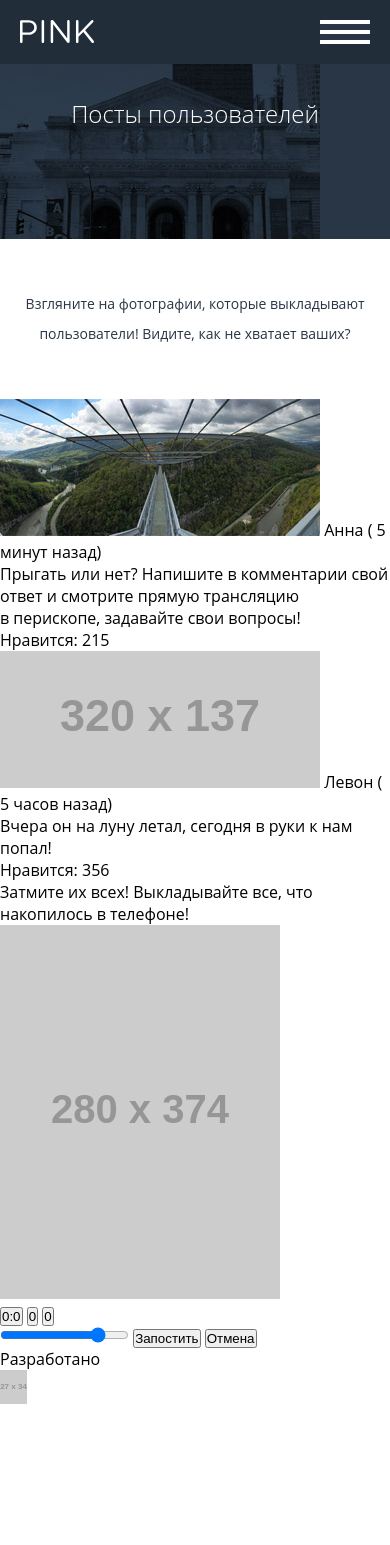
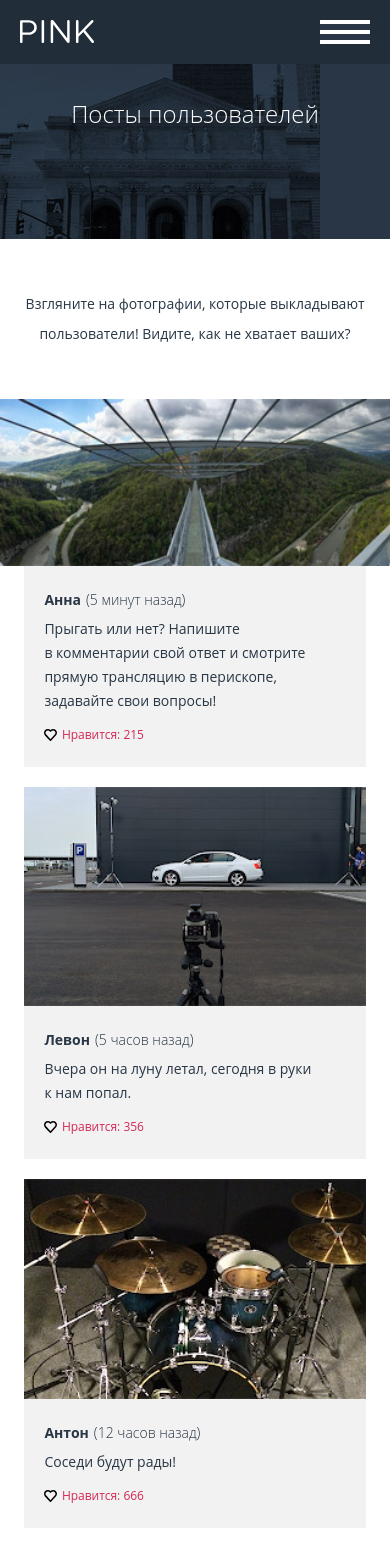
Before and after one commit to rrramble/794021-pink-16, a website: page source/photo.html in a window 390 px wide. Shown: the top 1545 px of the page. Before the commit the page ends 1409 px from the top, so only its background shows below. Drawn offline with nearby package versions, Linux system fonts and the light colour scheme; files that its build step writes are made by us from their sources; placeholder pictures from the web are drawn by us.

Commit message:
feature: make markup and CSS for user-posts

```diff
--- a/source/photo.html
+++ b/source/photo.html
@@ -45,62 +45,179 @@
     <ul class="users-posts__list">
       <li class="user-post"
       >
-        <img class="user-post__img user-post__img--best-of-the-day"
-          src="img/panorama-mobile@1x.jpg"
+        <img class="user-post__img user-post__img--panoram-of-the-day"
+          src="img/panorama-mobile@1x.jpg" width="320" height="137"
           alt="Фото пользователя"
         />
-        <span class="user-post__name">
-          Анна
-        </span>
-        <span class="user-post__time-passed">
-          (
-          <span class="user-post__time-passed-text">
-            5 минут
-          </span>
-          назад)
-        </span>
-        <p class="user-post__text">
-          Прыгать или нет? Напишите в&nbsp;комментарии свой ответ и смотрите прямую трансляцию
-          в&nbsp;перископе, задавайте свои вопросы!
-        </p>
-        <span class="user-post__likes">
-          Нравится:
-          <span class="user-post__likes-count"
-          >
-            215
-          </span>
-        </span>
+
+        <div class="user-post__info">
+          <header class="user-post-info__header">
+            <h3 class="user-post-info__name">Анна</h3>
+            <p class="user-post-info__time-passed">5 минут назад</p>
+          </header>
+
+          <p class="user-post-info__text">
+              Прыгать или нет? Напишите в&nbsp;комментарии свой ответ и смотрите прямую трансляцию
+              в&nbsp;перископе, задавайте свои вопросы!
+          </p>
+          <footer class="user-post-info__footer">
+            <button class="user-post-info__set-your-like" type="button">
+              <span class="visually-hidden">Лайкнуть</span>
+            </button>
+            <p class="user-post-info__likes-count">Нравится: 215</p>
+          </footer>
+        </div>
       </li>
 
       <li class="user-post"
       >
         <img class="user-post__img"
-          src="https://placehold.it/320x137"
+          src="img/photo-car-mobile@1x.jpg" width="280" height="180"
           alt="Фото пользователя"
         />
-        <span class="user-post__name">
-          Левон
-        </span>
-        <span class="user-post__time-passed">
-          (
-          <span class="user-post__time-passed-text">
-            5 часов
-          </span>
-          назад)
-        </span>
-        <p>
-          Вчера он на&nbsp;луну летал, сегодня в&nbsp;руки к&nbsp;нам попал!
-        </p>
-        <span class="user-post__likes">
-          Нравится:
-          <span class="user-post__likes-count"
-          >
-            356
-          </span>
-        </span>
 
+        <div class="user-post__info">
+          <header class="user-post-info__header">
+            <h3 class="user-post-info__name">Левон</h3>
+            <p class="user-post-info__time-passed">5 часов назад</p>
+          </header>
+
+          <p class="user-post-info__text">
+            Вчера он на&nbsp;луну летал, сегодня в&nbsp;руки к&nbsp;нам попал.
+          </p>
+          <footer class="user-post-info__footer">
+            <button class="user-post-info__set-your-like" type="button">
+              <span class="visually-hidden">Лайкнуть</span>
+            </button>
+            <p class="user-post-info__likes-count">Нравится: 356</p>
+          </footer>
+        </div>
       </li>
-    </ul>
+
+      <li class="user-post"
+      >
+        <img class="user-post__img"
+          src="img/photo-drumset-mobile@1x.jpg" width="280" height="180"
+          alt="Фото пользователя"
+        />
+
+        <div class="user-post__info">
+          <header class="user-post-info__header">
+            <h3 class="user-post-info__name">Антон</h3>
+            <p class="user-post-info__time-passed">12 часов назад</p>
+          </header>
+
+          <p class="user-post-info__text">
+            Соседи будут рады!
+          </p>
+          <footer class="user-post-info__footer">
+            <button class="user-post-info__set-your-like" type="button">
+              <span class="visually-hidden">Лайкнуть</span>
+            </button>
+            <p class="user-post-info__likes-count">Нравится: 666</p>
+          </footer>
+        </div>
+      </li>
+
+      <li class="user-post"
+      >
+        <img class="user-post__img"
+          src="img/photo-drumset-mobile@1x.jpg" width="280" height="180"
+          alt="Фото пользователя"
+        />
+
+        <div class="user-post__info">
+          <header class="user-post-info__header">
+            <h3 class="user-post-info__name">Борис</h3>
+            <p class="user-post-info__time-passed">20 часов назад</p>
+          </header>
+
+          <p class="user-post-info__text">
+            Здесь могла быть ваша цитата о высоком и вечном.
+          </p>
+          <footer class="user-post-info__footer">
+            <button class="user-post-info__set-your-like" type="button">
+              <span class="visually-hidden">Лайкнуть</span>
+            </button>
+            <p class="user-post-info__likes-count">Нравится: 215</p>
+          </footer>
+        </div>
+      </li>
+
+      <li class="user-post"
+      >
+        <img class="user-post__img"
+          src="img/photo-fair-mobile@1x.jpg" width="280" height="180"
+          alt="Фото пользователя"
+        />
+
+        <div class="user-post__info">
+          <header class="user-post-info__header">
+            <h3 class="user-post-info__name">Сергей</h3>
+            <p class="user-post-info__time-passed">25 часов назад</p>
+          </header>
+
+          <p class="user-post-info__text">
+            Самая кубанская в мире!
+          </p>
+          <footer class="user-post-info__footer">
+            <button class="user-post-info__set-your-like" type="button">
+              <span class="visually-hidden">Лайкнуть</span>
+            </button>
+            <p class="user-post-info__likes-count">Нравится: 4</p>
+          </footer>
+        </div>
+      </li>
+
+      <li class="user-post"
+      >
+        <img class="user-post__img"
+          src="img/photo-pov-mobile@1x.jpg" width="280" height="180"
+          alt="Фото пользователя"
+        />
+
+        <div class="user-post__info">
+          <header class="user-post-info__header">
+            <h3 class="user-post-info__name">Максим</h3>
+            <p class="user-post-info__time-passed">40 часов назад</p>
+          </header>
+
+          <p class="user-post-info__text">
+            Где снег-то?
+          </p>
+          <footer class="user-post-info__footer">
+            <button class="user-post-info__set-your-like" type="button">
+              <span class="visually-hidden">Лайкнуть</span>
+            </button>
+            <p class="user-post-info__likes-count">Нравится: 150</p>
+          </footer>
+        </div>
+      </li>
+
+      <li class="user-post"
+      >
+        <img class="user-post__img"
+          src="img/photo-wing-mobile@1x.jpg" width="280" height="180"
+          alt="Фото пользователя"
+        />
+
+        <div class="user-post__info">
+          <header class="user-post-info__header">
+            <h3 class="user-post-info__name">Надежда</h3>
+            <p class="user-post-info__time-passed">45 часов назад</p>
+          </header>
+
+          <p class="user-post-info__text">
+            Всем GM и взаимные лайки!
+          </p>
+          <footer class="user-post-info__footer">
+            <button class="user-post-info__set-your-like" type="button">
+              <span class="visually-hidden">Лайкнуть</span>
+            </button>
+            <p class="user-post-info__likes-count">Нравится: 2560</p>
+          </footer>
+        </div>
+      </li>
 
     <form class="post-photo"
       action="https://echo.htmlacademy.ru"
--- /dev/null
+++ b/source/sass/blocks/user-post-info.scss
@@ -0,0 +1,79 @@
+$like-image-filename: "../img/icon-heart.svg";
+$like-image-width: 12.545px;
+$like-image-height: 11.99px;
+$like-color: #d22856;
+$color: rgb(40, 54, 69);
+
+
+.user-post-info__header {
+  display: flex;
+  flex-direction: row;
+  flex-wrap: wrap;
+  width: $width-standard;
+  margin-bottom: 5px;
+}
+
+.user-post-info__name {
+  color: $color;
+  font-size: 14px;
+  font-weight: bold;
+  line-height: 14px * 1.714;
+  margin-right: 5px;
+}
+
+.user-post-info__time-passed {
+  color: $color;
+  font-size: 14px;
+  font-weight: 100;
+  line-height: 14px * 1.714;
+}
+
+.user-post-info__time-passed::before {
+  content: "(";
+}
+
+.user-post-info__time-passed::after {
+  content: ")";
+}
+
+.user-post-info__text {
+  color: $color;
+  font-size: 14px;
+  font-weight: normal;
+  line-height: 24px;
+}
+
+.user-post-info__footer {
+  align-items: center;
+  display: flex;
+  flex-direction: row;
+  flex-wrap: wrap;
+  justify-content: flex-start;
+  margin-top: 5px;
+  width: $width-standard;
+}
+
+
+.user-post-info__footer {
+  margin-top: 10px;
+  display: flex;
+  flex-direction: row;
+  flex-wrap: wrap;
+}
+
+.user-post-info__set-your-like {
+  background-color: transparent;
+  background-image: url($like-image-filename);
+  background-repeat: no-repeat;
+  min-width: $like-image-width;
+  min-height: $like-image-height;
+  border: 0;
+  padding: 0;
+  margin-right: 5px;
+}
+
+.user-post-info__likes-count {
+  color: $like-color;
+  font-size: 12px;
+  line-height: 24px;
+}
--- /dev/null
+++ b/source/sass/blocks/user-post.scss
@@ -0,0 +1,30 @@
+$color: rgb(40, 54, 69);
+$message-bg-color: #f2f2f2;
+$width-standard: 280 / 320 * 100%;
+$width-wide: 100%;
+$gap-between-posts: 20px;
+
+.user-post {
+  align-content: stretch;
+  align-items: center;
+  display: flex;
+  flex-direction: column;
+  justify-content: flex-start;
+  margin-bottom: $gap-between-posts;
+}
+
+.user-post__img {
+  width: $width-standard;
+  height: auto;
+}
+
+.user-post__img--panoram-of-the-day {
+  width: $width-wide;
+}
+
+.user-post__info {
+  background-color: $message-bg-color;
+  padding: 20px;
+  padding-top: 22px;
+  width: $width-standard;
+}
--- a/source/sass/blocks/users-posts.scss
+++ b/source/sass/blocks/users-posts.scss
@@ -1,13 +1,14 @@
+$gap-between-posts: 20px;
 $main-photo-average-color: #283645;
 $main-photo-image-filename: "../img/bg-back-mobile@1x.jpg";
 $main-photo-y-shift: -65px;
 $text-color: #283645;
 
-
 .users-posts {
   display: flex;
   flex-direction: column;
   justify-content: flex-start;
+  padding-bottom: -$gap-between-posts;
 }
 
 .users-posts__intro-header {
--- a/source/sass/style.scss
+++ b/source/sass/style.scss
@@ -14,3 +14,5 @@
 @import "blocks/buy-app";
 @import "blocks/contacts";
 @import "blocks/users-posts";
+@import "blocks/user-post";
+@import "blocks/user-post-info";
```
